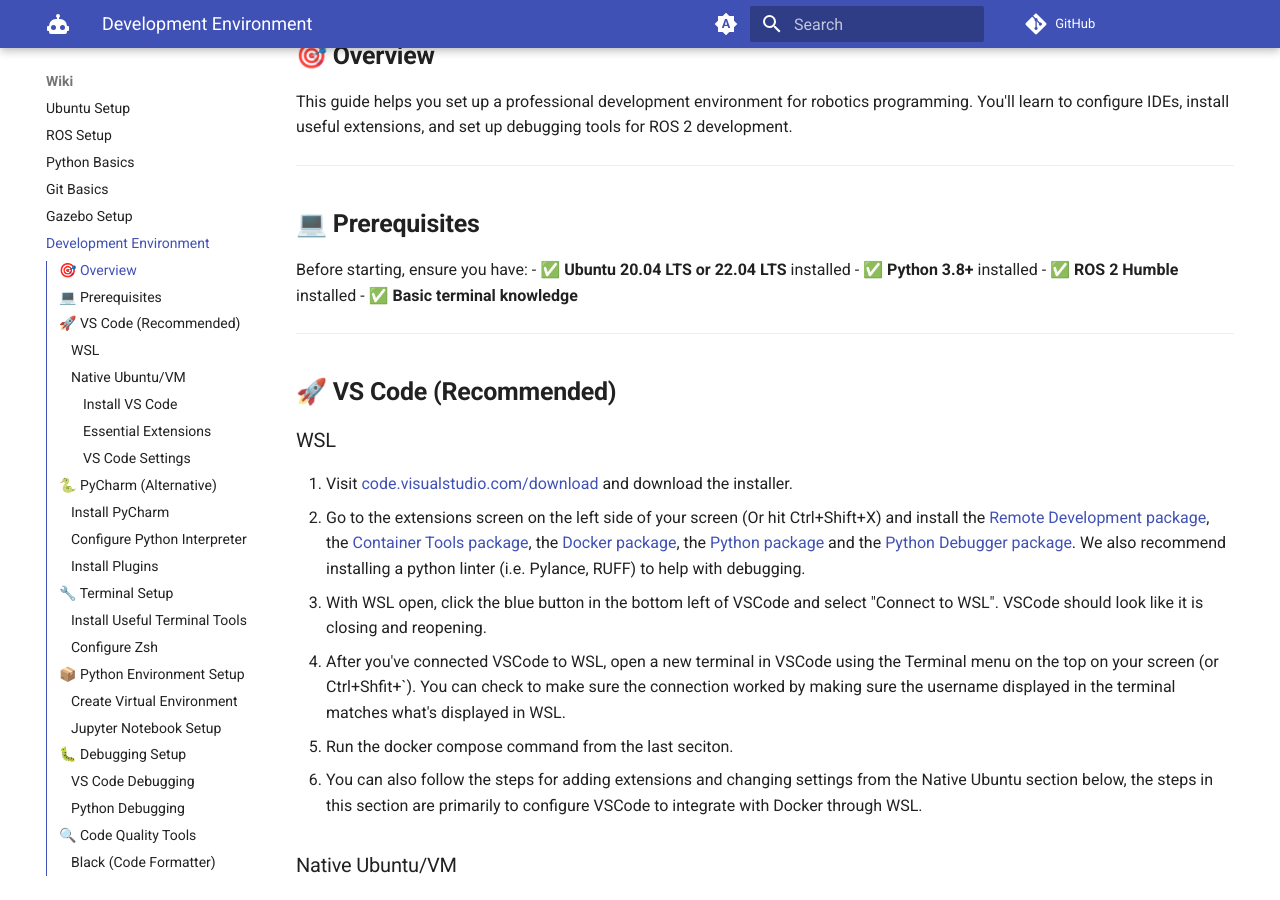
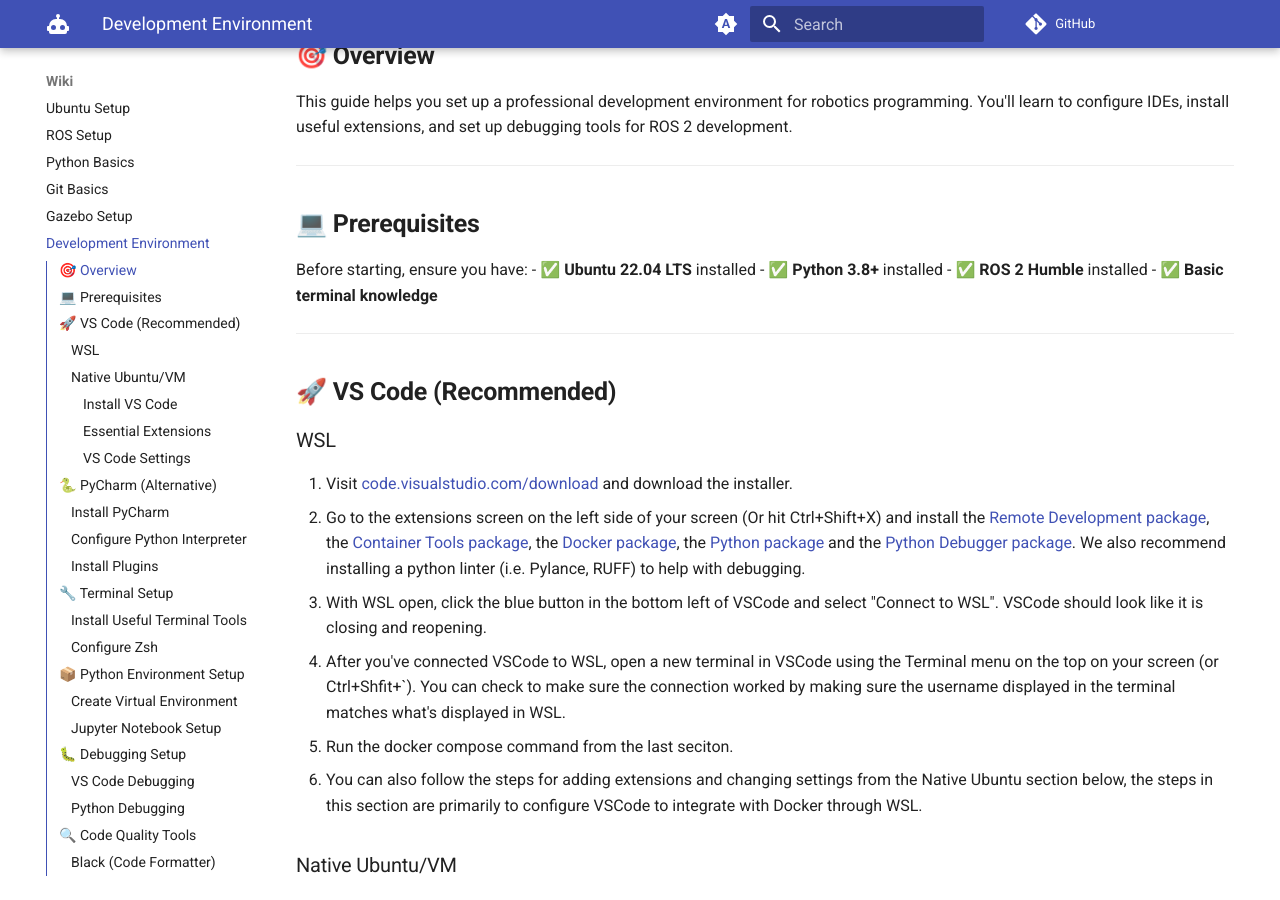
Before and after one commit to ENME480/enme480.github.io, an MkDocs documentation site: the page built from docs/dev-environment.md, in a window 1280 px wide and 900 px high, scrolled down 307 px. Built offline with MkDocs 1.6.1 and Material for MkDocs 9.7.7, drawn with Linux system fonts in a browser that asks for light colours; plug-ins that fetch from the network failed and are left out; comment, search, counter and statistics services are not loaded; the version menu is left out.

Commit message:
we will not use Ubuntu 20

```diff
--- a/docs/dev-environment.md
+++ b/docs/dev-environment.md
@@ -19,7 +19,7 @@
 ## 💻 **Prerequisites**
 
 Before starting, ensure you have:
-- ✅ **Ubuntu 20.04 LTS or 22.04 LTS** installed
+- ✅ **Ubuntu 22.04 LTS** installed
 - ✅ **Python 3.8+** installed
 - ✅ **ROS 2 Humble** installed
 - ✅ **Basic terminal knowledge**
```
